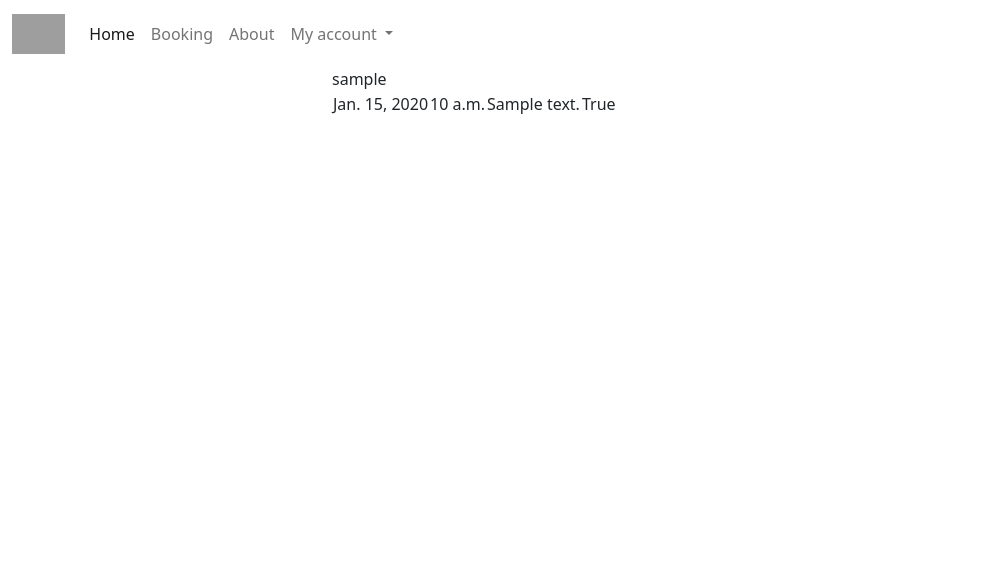
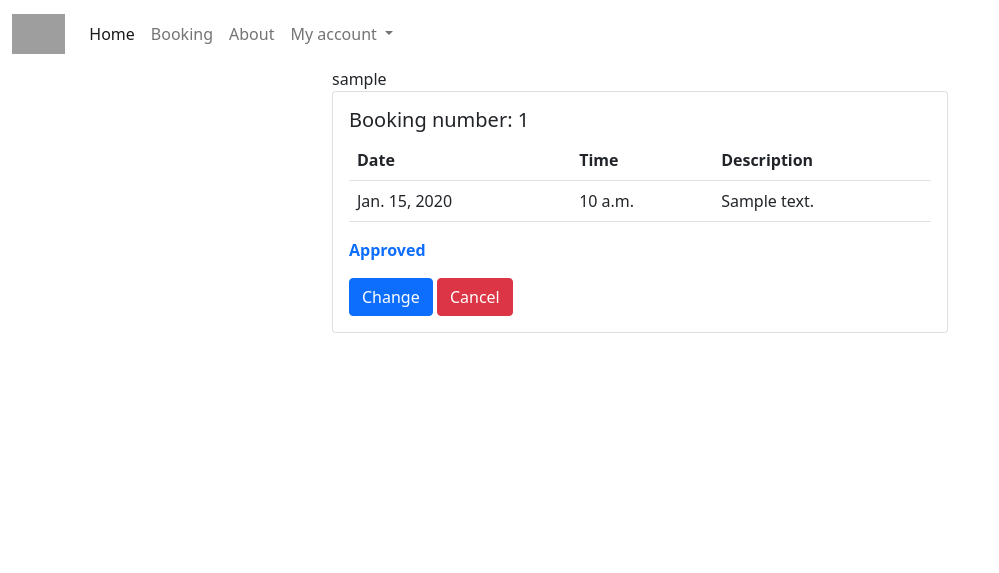
Before and after one commit to spangen87/locksmith-booking, a Django app: page /my_account in a window 1280 px wide. Shown: the top 573 px of the page, without its empty margins (0-999 px from the left). Run offline with Django 3.2, Linux system fonts and the light colour scheme; a user stored in the database is signed in; tables that the repository leaves empty hold one stand-in row (values such as "Sample post"); some libraries are stand-ins or nearby versions; grey boxes are pictures that could not be loaded.

Commit message:
Add user id to booking form and change template for my_accoount to show cards

```diff
--- a/booking/views.py
+++ b/booking/views.py
@@ -8,8 +8,9 @@ def get_index(request):
 
 
 def place_booking(request):
+    booking = PlaceBooking(user=request.user)
     if request.method == 'POST':
-        form = BookingForm(request.POST)
+        form = BookingForm(request.POST, instance=booking)
         if form.is_valid():
             form.save()
             return redirect('place_booking')
--- a/templates/booking/my_account.html
+++ b/templates/booking/my_account.html
@@ -5,33 +5,72 @@
 <div class="container-fluid">
   <div class="row">
     <div class="col-sm-6 mx-auto">
-      <table>
+
 
       {% if user.is_staff %}
       {{ user.username }}
       {% for booking in bookings %}
-
+      <div class="card" style="width: 100%;">
+        <div class="card-body">
+          <h5 class="card-title">Booking number: {{ booking.id }}</h5>
+          <div class="card-text">
+            <table class="table">
+              <tr>
+                <th scope="col">Date</th>
+                <th scope="col">Time</th>
+                <th scope="col">Description</th>
+              </tr>
               <tr>
                 <td>{{ booking.date_for_visit }}</td>
                 <td>{{ booking.time_for_visit }}</td>
                 <td>{{ booking.description }}</td>
-          <td>{{ booking.approved }}</td>
+
               </tr>
+            </table>
+            {% if booking.approved is True %}
+            <p class="text-primary"><strong>Approved</strong></p>
+            {% else %}
+            <p class="text-warning"><strong>Pendning</strong></p>
+            {% endif %}
+          </div>
+          <a href="#" class="btn btn-primary">Change</a>
+          <a href="#" class="btn btn-danger">Cancel</a>
+        </div>
+      </div>
+
 
       {% endfor %}
       {% else %}
       {% for booking in bookings %}
-
+      <div class="card" style="width: 100%;">
+        <div class="card-body">
+          <h5 class="card-title">Booking number: {{ booking.id }}</h5>
+          <div class="card-text">
+            <table class="table">
+              <tr>
+                <th scope="col">Date</th>
+                <th scope="col">Time</th>
+                <th scope="col">Description</th>
+              </tr>
               <tr>
                 <td>{{ booking.date_for_visit }}</td>
                 <td>{{ booking.time_for_visit }}</td>
                 <td>{{ booking.description }}</td>
-          <td>{{ booking.approved }}</td>
+
               </tr>
+            </table>
+            {% if booking.approved is True %}
+            <p class="text-primary"><strong>Approved</strong></p>
+            {% else %}
+            <p class="text-warning"><strong>Pendning</strong></p>
+            {% endif %}
+          </div>
+          <a href="#" class="btn btn-primary">Change</a>
+          <a href="#" class="btn btn-danger">Cancel</a>
+        </div>
+      </div>
       {% endfor %}
       {% endif %}
-      </table>
-
     </div>
   </div>
 </div>
```
Lines whose indentation alone changed are shown as unchanged.
